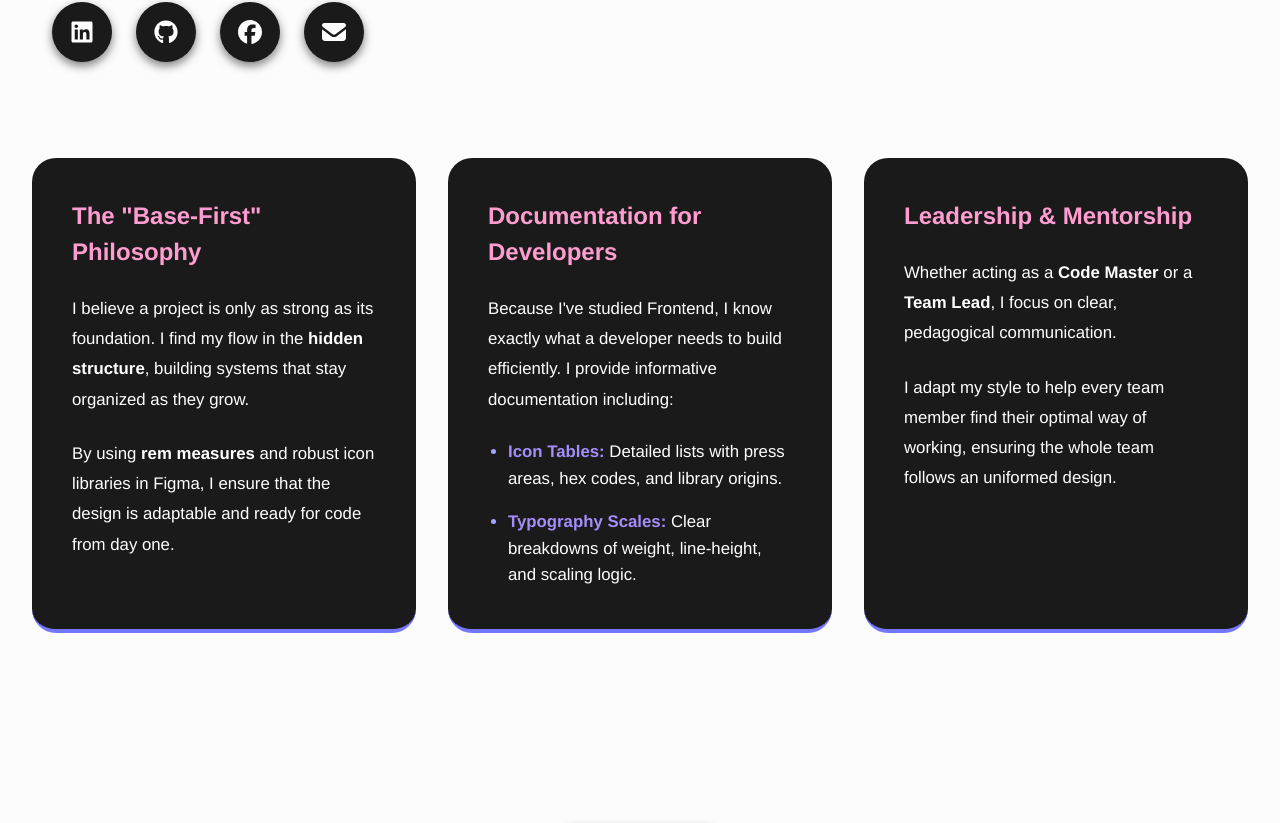
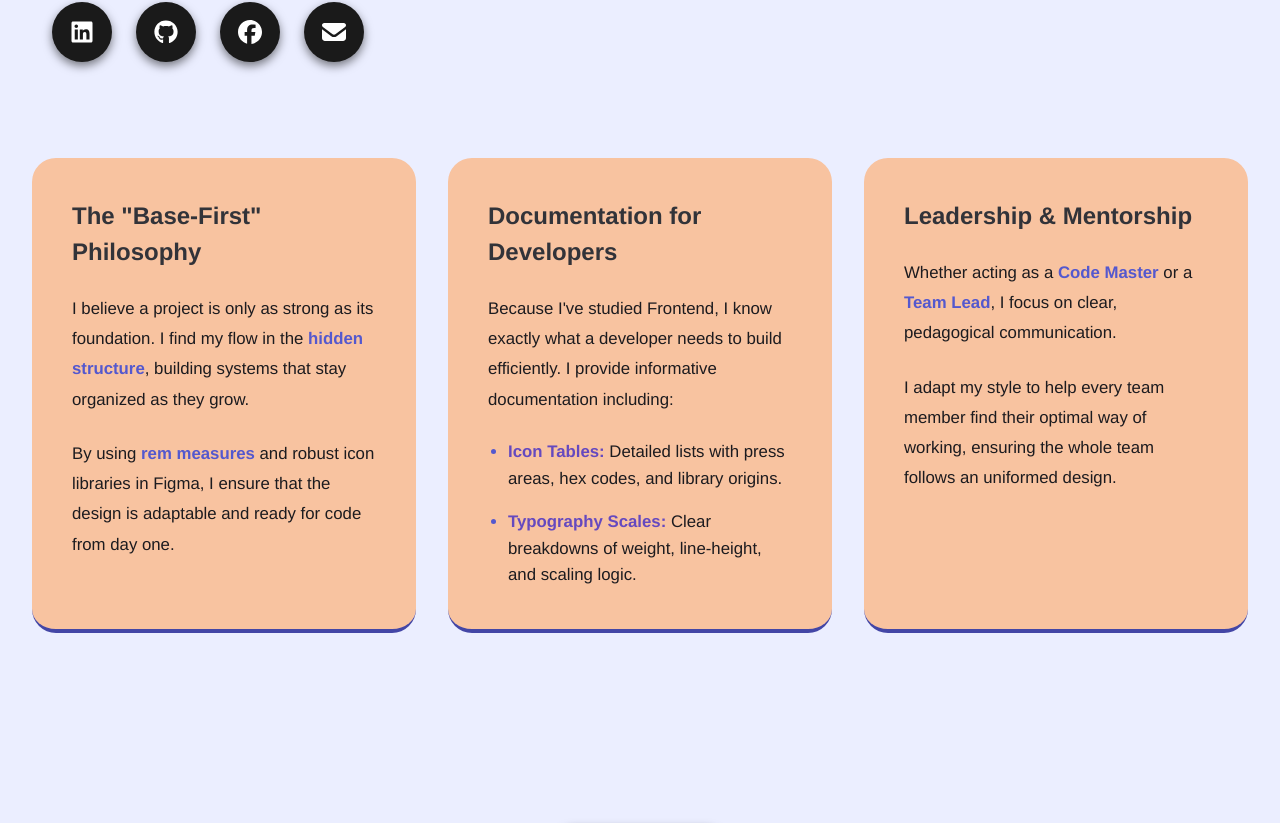
Before and after one commit to Antarcticz/Portfolio, a React (Vite) app: page / in a window 1280 px wide. Shown: the part 694-1517 px from the top of the page. Built offline with nearby package versions, Linux system fonts and the light colour scheme.

Commit message:
ONGOING: Inserting project images

```diff
--- a/src/components/Footer/Footer.scss
+++ b/src/components/Footer/Footer.scss
@@ -8,7 +8,7 @@ footer {
     text-align: center;
     padding: 2rem 1rem;
     gap: 1.5rem;
-    background-color: $theme-surface-container;
+    background-color: $theme-surface;
     transition: background-color 0.3s ease;
 
     .footer-socials {
--- a/src/data/projectData.js
+++ b/src/data/projectData.js
@@ -1,6 +1,8 @@
 import figmaVanner from '../assets/figma_Vanner.svg';
 import figmaFoodApp from '../assets/figma_Food_app.svg';
 import figmaDevBnB from '../assets/figma_DevBnB.svg';
+import frontendMUI from '../assets/frontend_MUI.svg';
+import frontendVolontarpoolen from '../assets/figma_Volontarpoolen.svg';
 
 export const projectData = [
     {
@@ -69,7 +71,7 @@ export const projectData = [
         role: 'Fullstack Developer (Backend Focus)',
         duration: `2 weeks`,
         tools: [`React Native`, `Expo`, `Firebase`],
-        image: null,
+        image: frontendMUI,
         link: null,
     },
     {
@@ -86,7 +88,7 @@ export const projectData = [
         role: null,
         duration: null,
         tools: null,
-        image: null,
+        image: frontendVolontarpoolen,
         link: null,
     },
     {
--- a/src/pages/Home/Home.scss
+++ b/src/pages/Home/Home.scss
@@ -89,26 +89,30 @@
         }
 
         .info-block {
-            background-color: $surface-container;
+            background-color: $theme-surface-container;
             padding: 2.5rem;
             border-radius: 1.5rem;
-            border-bottom: 4px solid $primary-dim;
+            border-bottom: 4px solid $theme-primary-dim;
             display: flex;
             flex-direction: column;
             gap: 1.5rem;
             height: 100%;
 
             h2 {
-                color: $tertiary;
+                color: $theme-tertiary;
                 font-size: 1.5rem;
                 margin: 0;
             }
 
             p {
-                color: $on-surface;
+                color: $theme-on-surface;
                 line-height: 1.8;
                 font-size: 1.05rem;
                 margin: 0;
+
+                strong {
+                    color: $theme-primary;
+                }
             }
 
             .info-list {
@@ -119,17 +123,17 @@
                 gap: 1rem;
 
                 li {
-                    color: $on-surface;
+                    color: $theme-on-surface;
                     line-height: 1.6;
                     font-size: 1.05rem;
                     list-style-type: disc;
 
                     &::marker {
-                        color: $primary;
+                        color: $theme-primary;
                     }
 
                     strong {
-                        color: $secondary;
+                        color: $theme-secondary;
                     }
                 }
             }
--- a/src/partials/_colors.scss
+++ b/src/partials/_colors.scss
@@ -3,13 +3,13 @@ $lt-primary: #5458ce;
 $lt-primary-dim: #4346a6;
 $lt-primary-fixed: #7376ff;
 $lt-secondary: #6549bf;
-$lt-tertiary: #9c306d;
+$lt-tertiary: hsl(230, 6%, 21%);
 $lt-tertiary-dim: #7a2253;
 
-$lt-surface: #fcfcfc;
+$lt-surface: hsl(230, 100%, 96%);
 $lt-surface-container-lowest: #ffffff;
 $lt-surface-container-low: #f7f2fa;
-$lt-surface-container: #f3edf7;
+$lt-surface-container: hsl(24, 87%, 80%);
 $lt-surface-container-high: #ece6f0;
 $lt-surface-container-highest: #e6e0e9;
 $lt-surface-variant: #e7e0ec;
@@ -31,10 +31,10 @@ $secondary: #a68dfa;
 $tertiary: #ff9dd1;
 $tertiary-dim: #eb7bba;
 
-$surface: #0e0e0e;
+$surface: hsl(230, 6%, 21%);
 $surface-container-lowest: #000000;
 $surface-container-low: #131313;
-$surface-container: #1a1a1a;
+$surface-container: hsl(0, 0%, 10%);
 $surface-container-high: #20201f;
 $surface-container-highest: #262626;
 $surface-variant: #262626;
```
Also changed, not shown: src/assets/frontend_MUI.svg (added), 1 other file (tests, documents, lock files or other folders).
